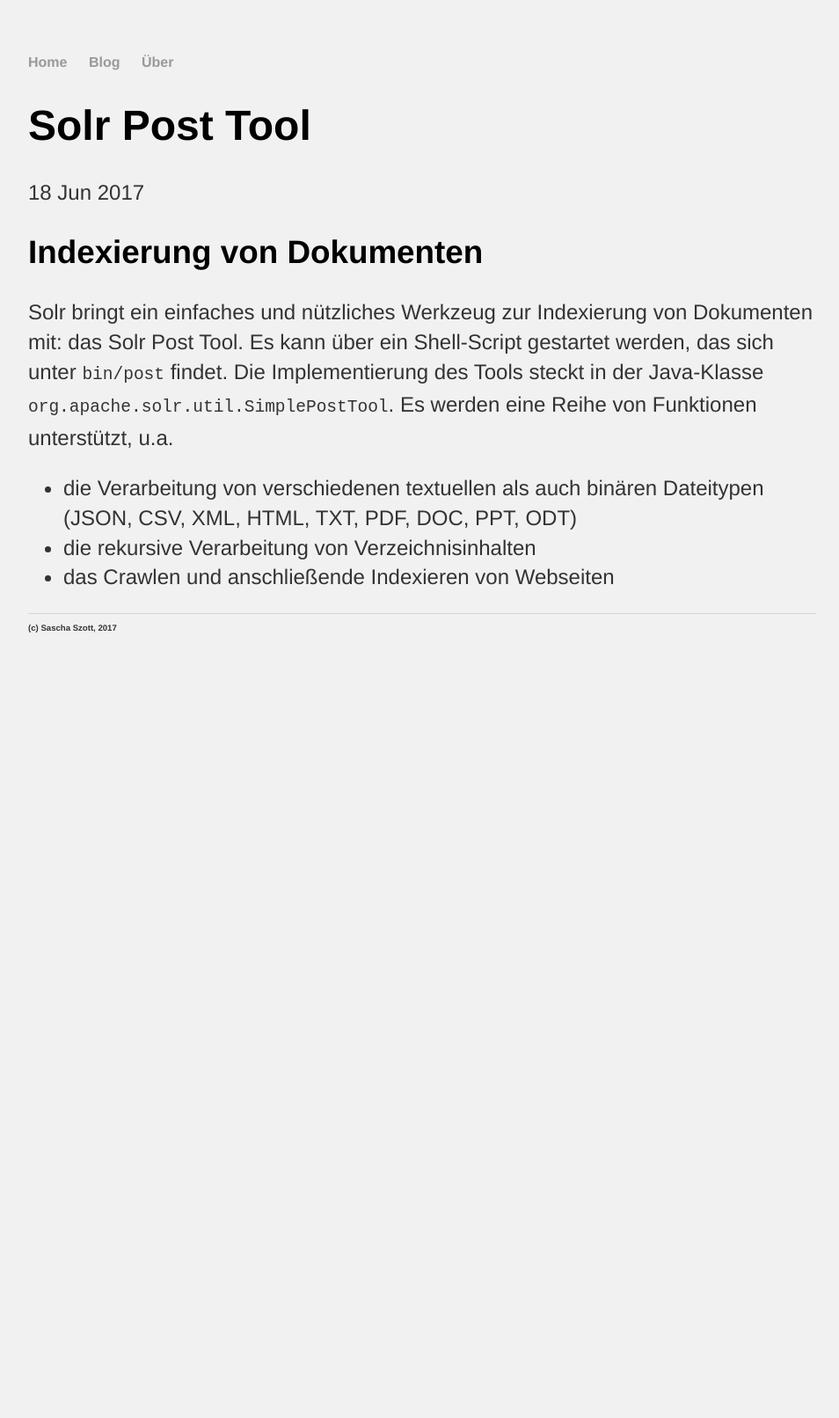
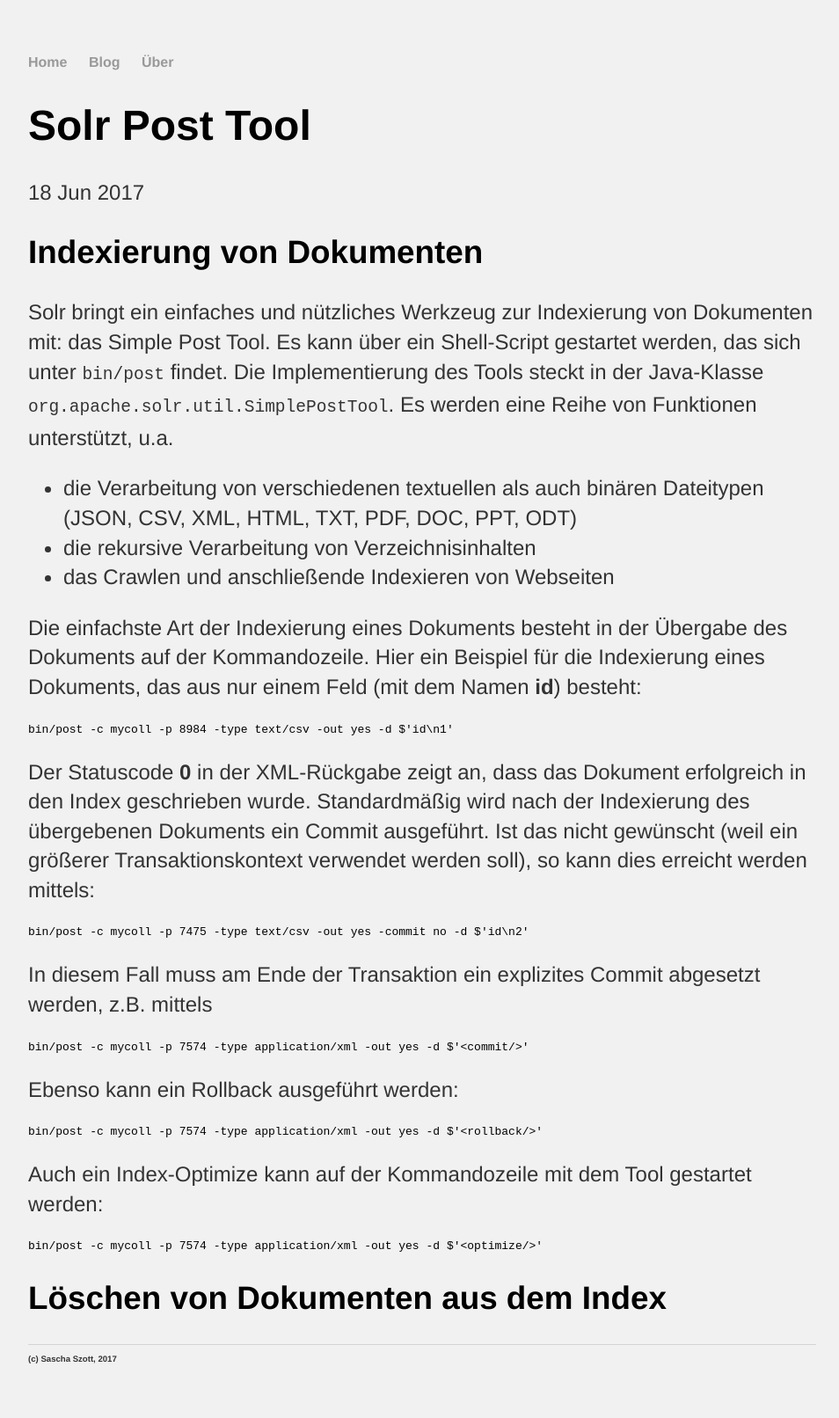
Before and after one commit to saschaszott/saschaszott.github.io, a Jekyll site: the page built from _posts/2017-06-18-solrpost.md, in a window 1280 px wide. Shown: the whole page at 88% size, without its empty margins (160-1114 px from the left). Built offline with Jekyll 4.4.1, drawn with Linux system fonts in a browser that asks for light colours; before the commit the page ends 900 px from its top, so only the background shows below that.

Commit message:
Update 2017-06-18-solrpost.md

`````diff
--- a/_posts/2017-06-18-solrpost.md
+++ b/_posts/2017-06-18-solrpost.md
@@ -5,8 +5,40 @@
 
 ## Indexierung von Dokumenten
 
-Solr bringt ein einfaches und nützliches Werkzeug zur Indexierung von Dokumenten mit: das Solr Post Tool. Es kann über ein Shell-Script gestartet werden, das sich unter `bin/post` findet. Die Implementierung des Tools steckt in der Java-Klasse `org.apache.solr.util.SimplePostTool`. Es werden eine Reihe von Funktionen unterstützt, u.a.
+Solr bringt ein einfaches und nützliches Werkzeug zur Indexierung von Dokumenten mit: das Simple Post Tool. Es kann über ein Shell-Script gestartet werden, das sich unter `bin/post` findet. Die Implementierung des Tools steckt in der Java-Klasse `org.apache.solr.util.SimplePostTool`. Es werden eine Reihe von Funktionen unterstützt, u.a.
 
 * die Verarbeitung von verschiedenen textuellen als auch binären Dateitypen (JSON, CSV, XML, HTML, TXT, PDF, DOC, PPT, ODT)
 * die rekursive Verarbeitung von Verzeichnisinhalten
 * das Crawlen und anschließende Indexieren von Webseiten
+
+Die einfachste Art der Indexierung eines Dokuments besteht in der Übergabe des Dokuments auf der Kommandozeile. Hier ein Beispiel für die Indexierung eines Dokuments, das aus nur einem Feld (mit dem Namen **id**) besteht:
+
+````
+bin/post -c mycoll -p 8984 -type text/csv -out yes -d $'id\n1'
+````
+
+Der Statuscode **0** in der XML-Rückgabe zeigt an, dass das Dokument erfolgreich in den Index geschrieben wurde. Standardmäßig wird nach der Indexierung des übergebenen Dokuments ein Commit ausgeführt. Ist das nicht gewünscht (weil ein größerer Transaktionskontext verwendet werden soll), so kann dies erreicht werden mittels:
+
+````
+bin/post -c mycoll -p 7475 -type text/csv -out yes -commit no -d $'id\n2'
+````
+
+In diesem Fall muss am Ende der Transaktion ein explizites Commit abgesetzt werden, z.B. mittels
+
+````
+bin/post -c mycoll -p 7574 -type application/xml -out yes -d $'<commit/>'
+````
+
+Ebenso kann ein Rollback ausgeführt werden:
+
+````
+bin/post -c mycoll -p 7574 -type application/xml -out yes -d $'<rollback/>'
+````
+
+Auch ein Index-Optimize kann auf der Kommandozeile mit dem Tool gestartet werden:
+
+````
+bin/post -c mycoll -p 7574 -type application/xml -out yes -d $'<optimize/>'
+````
+
+## Löschen von Dokumenten aus dem Index
`````
